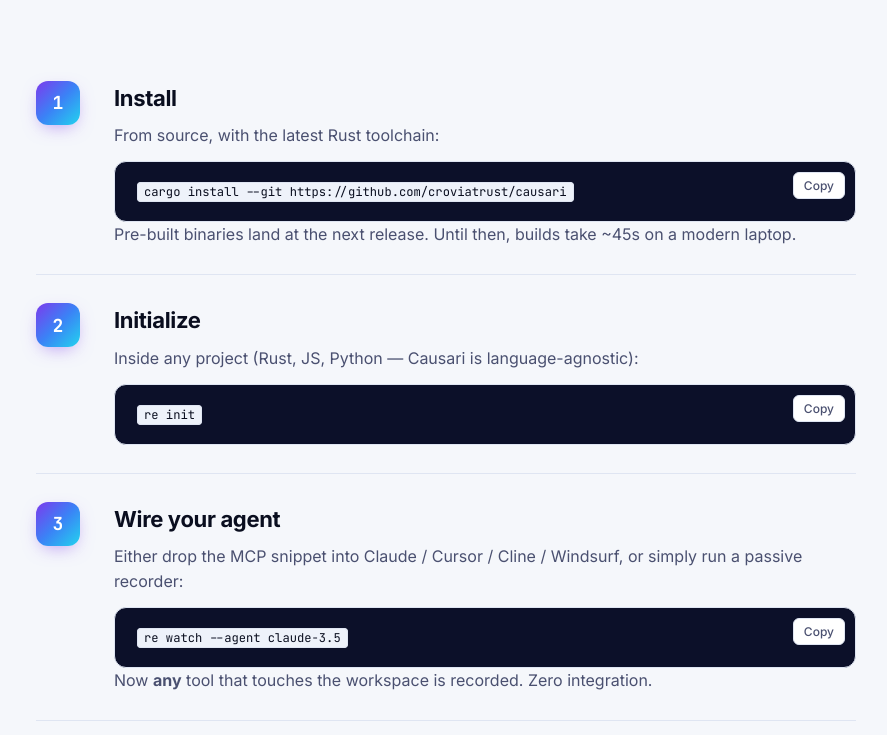
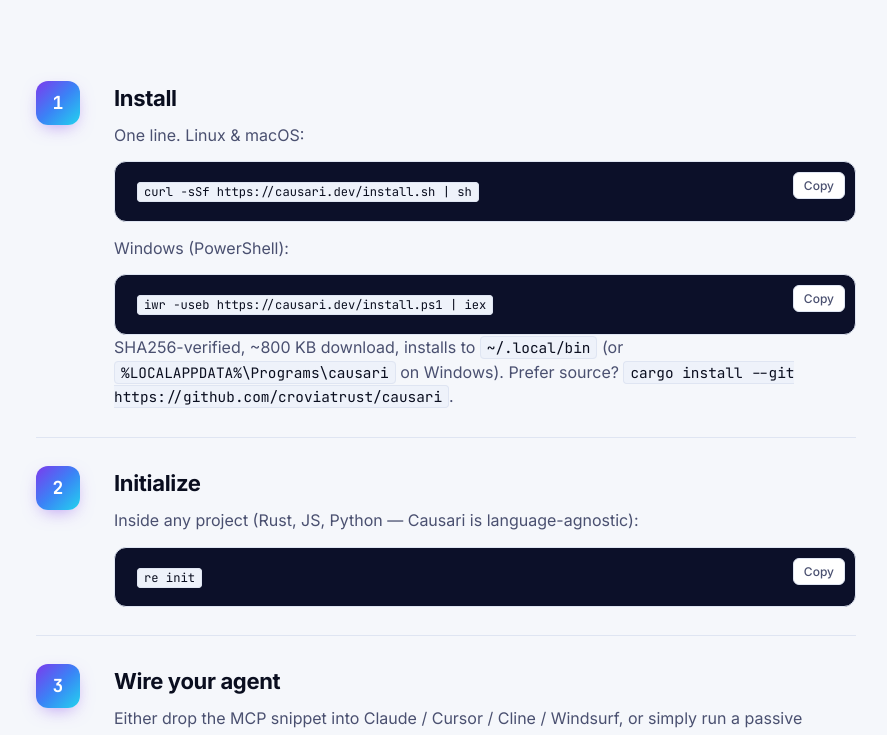
Before and after one commit to croviatrust/causari, a plain HTML site: page site/index.html in a window 1280 px wide. Shown: the part 6783-7518 px from the top of the page, without its empty margins (194-1081 px from the left). Drawn offline with Linux system fonts and the light colour scheme; no server answers.

Commit message:
feat: prebuilt binaries with curl|sh installers
- scripts/install.sh: POSIX shell installer (Linux + macOS)
  * detects OS/arch, downloads matching tarball from GitHub releases
  * verifies SHA256 against SHA256SUMS.txt
  * installs to \ (default: ~/.local/bin)
  * warns if install dir is not on PATH

- scripts/install.ps1: PowerShell installer (Windows)
  * downloads ZIP, verifies SHA256
  * installs to %LOCALAPPDATA%\Programs\causari
  * adds to user PATH automatically

- site/install.sh + site/install.ps1: served from causari.dev
  so 'curl -sSf https://causari.dev/install.sh | sh' works

- site/_headers: correct Content-Type for install scripts
- site/_redirects: /install -> /install.sh
- site/index.html: Quickstart + CTA now feature curl|sh one-liner
  (cargo install demoted to fallback)
- README.md: same install story

- .gitignore: ignore /dist and /release-assets (local packaging dirs)

Release v0.1.0 already has 5 prebuilt binaries + SHA256SUMS attached
via 'gh release upload'.

```diff
--- a/site/index.html
+++ b/site/index.html
@@ -494,12 +494,17 @@
         <div class="step-num">1</div>
         <div class="step-body">
           <h3>Install</h3>
-          <p>From source, with the latest Rust toolchain:</p>
+          <p>One line. Linux &amp; macOS:</p>
           <div class="code-block">
             <button class="copy-btn" data-copy="qs1">Copy</button>
-<pre id="qs1"><code>cargo install --git https://github.com/croviatrust/causari</code></pre>
+<pre id="qs1"><code>curl -sSf https://causari.dev/install.sh | sh</code></pre>
           </div>
-          <p class="muted">Pre-built binaries land at the next release. Until then, builds take ~45s on a modern laptop.</p>
+          <p style="margin-top:14px">Windows (PowerShell):</p>
+          <div class="code-block">
+            <button class="copy-btn" data-copy="qs1ps">Copy</button>
+<pre id="qs1ps"><code>iwr -useb https://causari.dev/install.ps1 | iex</code></pre>
+          </div>
+          <p class="muted">SHA256-verified, ~800 KB download, installs to <code>~/.local/bin</code> (or <code>%LOCALAPPDATA%\Programs\causari</code> on Windows). Prefer source? <code>cargo install --git https://github.com/croviatrust/causari</code>.</p>
         </div>
       </li>
 
@@ -587,7 +592,7 @@
 
     <div class="code-block code-big">
       <button class="copy-btn" data-copy="ctacmd">Copy</button>
-<pre id="ctacmd"><code>cargo install --git https://github.com/croviatrust/causari</code></pre>
+<pre id="ctacmd"><code>curl -sSf https://causari.dev/install.sh | sh</code></pre>
     </div>
 
     <div class="cta-buttons">
```
Also changed, not shown: README.md, 7 other files.
